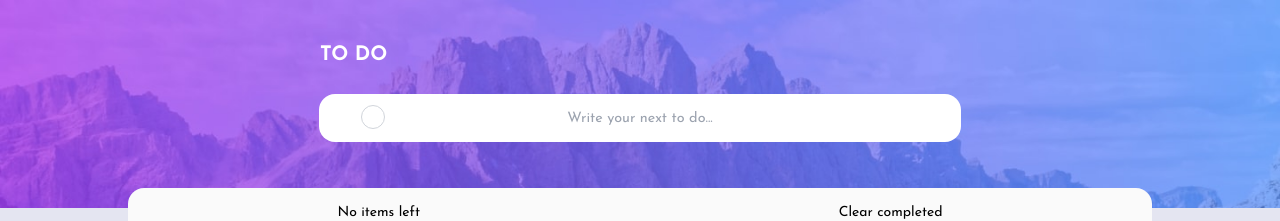
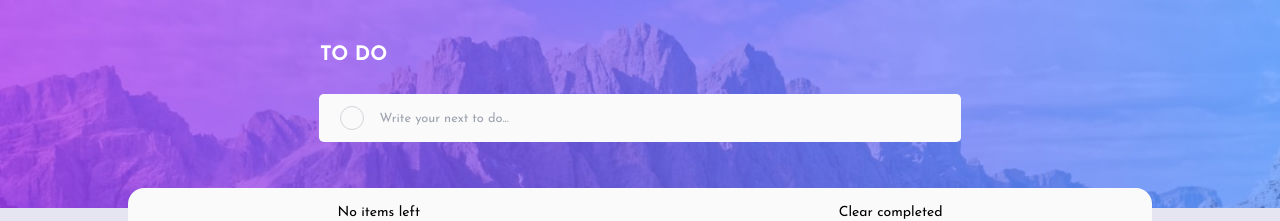
Before and after one commit to tarikcahta/to-do-app, a React (Create React App) app: page / in a window 1280 px wide. Shown: the top 221 px of the page. Built offline with nearby package versions, Linux system fonts and the light colour scheme; some icons are missing; the HTML template or start-up script is replaced by a standard one.

Commit message:
Add component to write and commit to dos

```diff
--- a/src/components/AddToDo/AddToDo.js
+++ b/src/components/AddToDo/AddToDo.js
@@ -3,24 +3,24 @@ import { Wrapper, Form, CheckBox, Input } from './AddToDo.styles';
 
 const AddToDo = ({ inputText, setInputText, todos, setToDos }) => {
   const handleInputText = (e) => {
-    // console.log(e.target.value);
     setInputText(e.target.value);
   };
 
   const handleToDoSubmit = (e) => {
     e.preventDefault();
-    setToDos([
-      ...todos,
-      { text: inputText, completed: false, id: Math.random() * 1000 },
-    ]);
-    setInputText('');
+    if (inputText !== '') {
+      setToDos([
+        ...todos,
+        { text: inputText, completed: false, id: Math.random() * 1000 },
+      ]);
+      setInputText('');
+    }
   };
 
   return (
     <Wrapper>
       <Form onSubmit={handleToDoSubmit}>
         <CheckBox></CheckBox>
-
         <Input
           type="text"
           placeholder="Write your next to do..."
--- a/src/components/AddToDo/AddToDo.styles.js
+++ b/src/components/AddToDo/AddToDo.styles.js
@@ -1,18 +1,24 @@
-import styled from 'styled-components';
+import styled, { css } from 'styled-components';
 
 export const Wrapper = styled.div`
   width: 96%;
-  text-align: center;
+  display: flex;
+  justify-content: center;
+  align-items: center;
 `;
 
 export const Form = styled.form`
   position: relative;
+  background-color: ${(props) => props.theme.toDoBgColor};
+  border-radius: 0.3rem;
+  width: 83%;
+  display: flex;
+  justify-content: flex-start;
+  align-items: center;
 `;
 
 export const CheckBox = styled.button`
-  position: absolute;
-  left: 14%;
-  top: 23%;
+  margin-left: 1.3rem;
   aspect-ratio: 1 / 1;
   height: 1.5rem;
   width: 1.5rem;
@@ -21,9 +27,23 @@ export const CheckBox = styled.button`
 `;
 
 export const Input = styled.input`
-height: 3rem;
-width: 83%;
-border-radius: 1rem;
-text-align: center;
-font-size: 0.9rem;
+  background-color: ${(props) => props.theme.toDoBgColor};
+  height: 3rem;
+  width: 87%;
+  margin-left: 1rem;
+  text-align: left;
+  font-size: 0.8rem;
+  color: ${(props) => props.theme.toDoColor};
+  ${({ completed }) =>
+    completed &&
+    css`
+      color: ${(props) => props.theme.filterToDosColor};
+      font-weight: 400;
+    `}
+
+  outline: none;
+  &:active,
+  &:focus {
+    outline: none;
+  }
 `;
```
